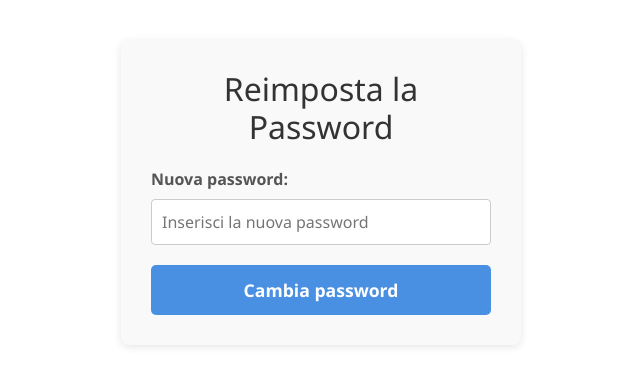
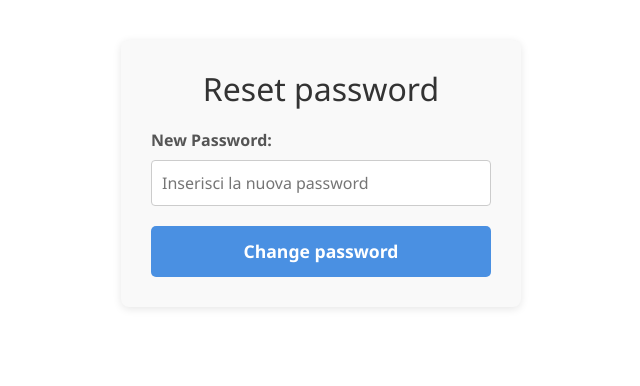
Before and after one commit to isislab-unisa/XRTourGuide, a Django app: template xr_tour_guide/templates/password_reset_confirm.html in a window 1280 px wide. Shown: the top 386 px of the page, without its empty margins (319-959 px from the left). Run offline with Django 4.2, Linux system fonts and the light colour scheme; the template is opened without the code that fills it: most values are stand-ins (such as "Sample title", 1, 10 or a date in 2020); some libraries are stand-ins or nearby versions.

Commit message:
fix: password reset

```diff
--- a/xr_tour_guide/templates/password_reset_confirm.html
+++ b/xr_tour_guide/templates/password_reset_confirm.html
@@ -58,7 +58,7 @@
 </style>
 
 <div class="reset-container">
-  <h2>Reimposta la Password</h2>
+  <h2>Reset password</h2>
   <form method="post" action="{% url 'reset-password-confirm-submit' uidb64=uidb64 token=token %}">
     {% csrf_token %}
     {% if error %}
@@ -67,10 +67,10 @@
     <input type="hidden" name="uidb64" value="{{ uidb64 }}">
     <input type="hidden" name="token" value="{{ token }}">
 
-    <label for="new_password">Nuova password:</label>
+    <label for="new_password">New Password:</label>
     <input id="new_password" type="password" name="new_password" required minlength="8" placeholder="Inserisci la nuova password">
 
-    <button type="submit">Cambia password</button>
+    <button type="submit">Change password</button>
   </form>
 </div>
 {% endblock %}
```
